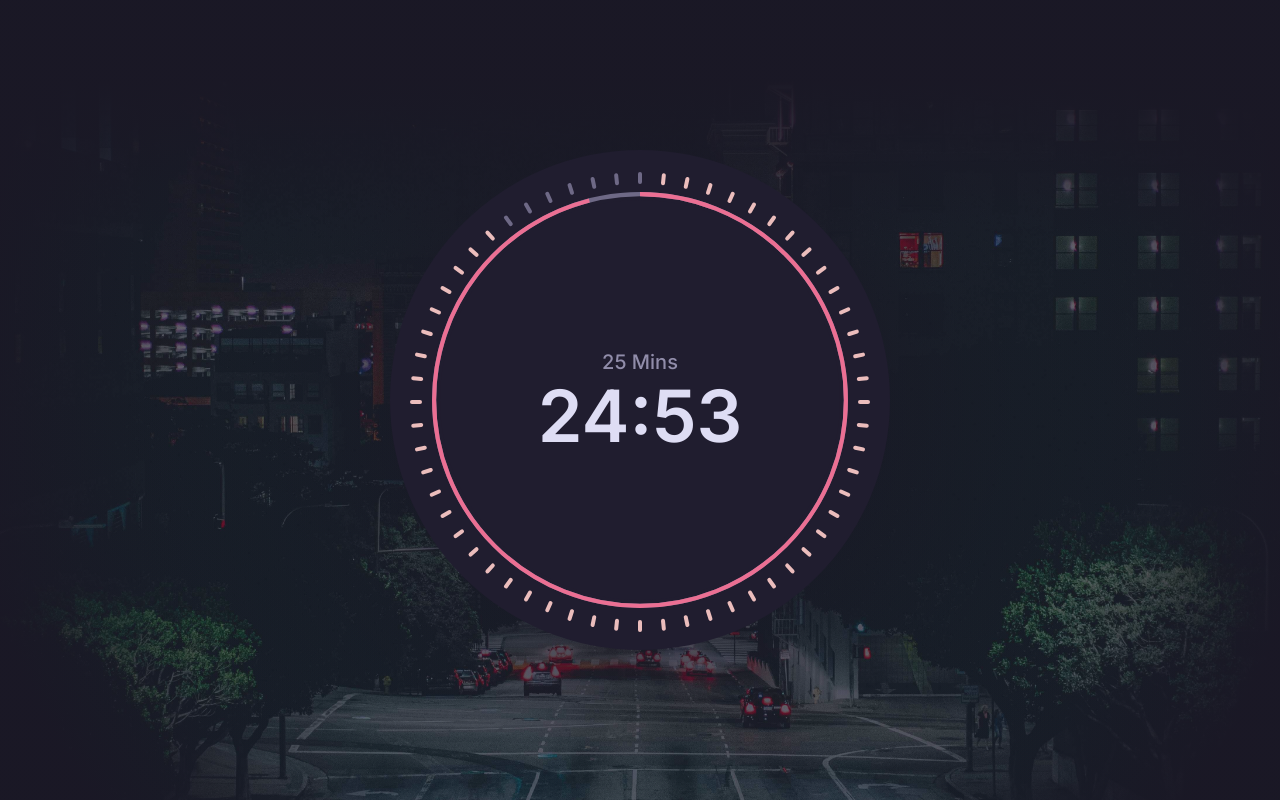
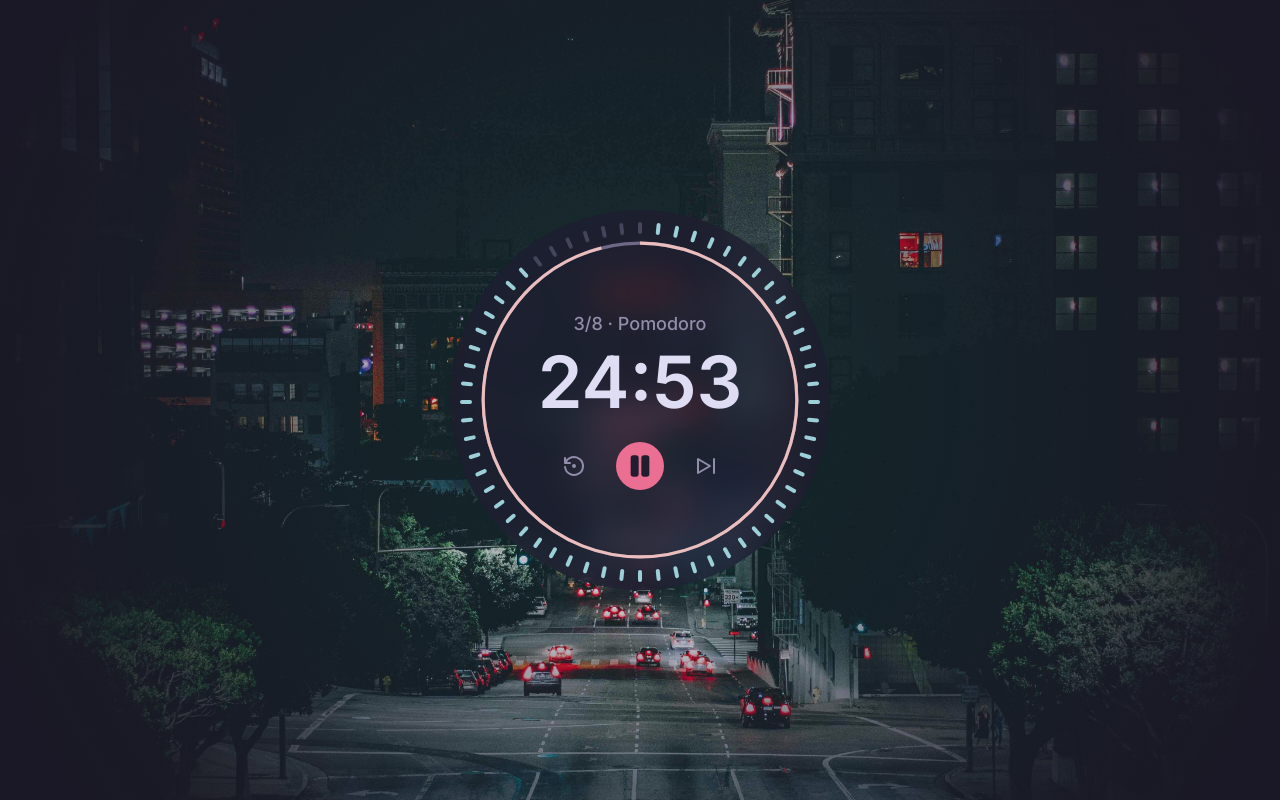
Before and after one commit to shinjith-dev/pomtick, a Next.js app: page / in a window 1280 px wide. Built offline with nearby package versions, Linux system fonts and the light colour scheme.

Commit message:
feat: add play/pause

```diff
--- a/app/globals.css
+++ b/app/globals.css
@@ -75,7 +75,7 @@
   background: transparent;
   background: radial-gradient(
     circle,
-    transparent 30%,
+    transparent 10%,
     hsl(var(--color-base)) 90%
   );
 }
@@ -84,7 +84,12 @@
   background: transparent;
   background: radial-gradient(
     circle,
-    hsl(var(--color-base)) 20%,
-    transparent 70%
+    hsl(var(--color-base)) 0%,
+    transparent 30%
   );
 }
+
+.blur-effect {
+  backdrop-filter: blur(16px) saturate(150%);
+  -webkit-backdrop-filter: blur(16px) saturate(150%);
+}
--- a/app/page.tsx
+++ b/app/page.tsx
@@ -2,18 +2,28 @@
 import Image from "next/image";
 import bg from "@/assets/images/bg.jpg";
 import { useEffect, useState } from "react";
+import {
+  IconPlayerPause,
+  IconPlayerPauseFilled,
+  IconPlayerPlayFilled,
+  IconPlayerSkipForward,
+  IconRestore,
+} from "@tabler/icons-react";
 
-const statesDuration= [25, 5, 25, 5, 25, 5, 25, 15, 25, 5, 25, 5, 25, 5, 25];
+// const statesDuration = [25, 5, 25, 5, 25, 5, 25, 15, 25, 5, 25, 5, 25, 5, 25];
 
 export default function Home() {
   const [seconds, setSeconds] = useState<number>(0);
   const [minutes, setMinutes] = useState<number>(25);
+  const [status, setStatus] = useState<"playing" | "paused">("playing");
 
   const circumference = 2 * Math.PI * 50;
   const strokeDashoffset = circumference - (minutes / 25) * circumference;
 
   useEffect(() => {
-    const intervalSec = setInterval(() => {
+    let intervalId = null;
+    if (status === "playing")
+      intervalId = setInterval(() => {
         setSeconds((prev) => {
           if (prev <= 0) {
             setMinutes((prev) => (prev === 0 ? 25 : prev - 1));
@@ -21,37 +31,41 @@
           } else return prev - 1;
         });
       }, 1000);
+    else if (intervalId) clearInterval(intervalId);
 
     return () => {
-      clearInterval(intervalSec);
+      if (intervalId) clearInterval(intervalId);
     };
-  }, []);
+  }, [status]);
 
   const padStart = (num: number) => String(num).padStart(2, "0");
 
   return (
-    <main className="bg-radial-gradient-in relative flex min-h-screen w-screen items-center justify-center text-text">
+    <main
+      className={`relative flex min-h-screen w-screen items-center justify-center text-center text-text transition-all duration-700 ${status === "paused" && "bg-base"}`}
+    >
       <Image src={bg} fill alt="bg" className="-z-10 object-cover" />
 
-      <div className="bg-radial-gradient-out absolute left-0 top-0 h-full w-full" />
+      <div className="bg-radial-gradient-in absolute left-0 top-0 h-full w-full" />
+      {/* <div className="bg-radial-gradient-out absolute left-0 top-0 h-full w-full" /> */}
 
-      <div className="absolute left-0 top-0 h-full w-full bg-gradient-to-b from-base from-[10%] via-base/20 via-[30%] to-base/10" />
+      {/* <div className="absolute left-0 top-0 h-full w-full bg-gradient-to-b from-base from-[10%] via-base/20 via-[30%] to-base/10" /> */}
 
-      <div className="absolute left-1/2 top-1/2 h-[500px] w-[500px] -translate-x-1/2 -translate-y-1/2 rounded-full bg-surface">
+      <div className="absolute left-1/2 top-1/2 h-[380px] w-[380px] -translate-x-1/2 -translate-y-1/2 rounded-full bg-surface/75 blur-effect">
         {[...new Array(60)].map((_, index) => (
           <div
             key={`second-hand-${index}`}
-            className={`absolute left-1/2 top-1/2 flex h-1 w-[230px] origin-left justify-end gap-1 rounded transition-all duration-300`}
+            className={`absolute left-1/2 top-1/2 flex h-1 w-[180px] origin-left justify-end gap-1 rounded transition-all duration-300`}
             style={{ transform: `rotate(${index * 6 - 84}deg)` }}
           >
             <div
-              className={`h-1 w-3 rounded-full transition-all duration-300 ${index < seconds || seconds === 0 ? "bg-rose" : "bg-muted"}`}
+              className={`h-1 w-3 rounded-full transition-all duration-300 ${index < seconds || seconds === 0 ? "bg-foam" : "blur-effect bg-muted/50"}`}
             />
           </div>
         ))}
       </div>
 
-      <div className="absolute left-1/2 top-1/2 h-[420px] w-[420px] -translate-x-1/2 -translate-y-1/2 rounded-full bg-surface">
+      <div className="absolute left-1/2 top-1/2 h-[320px] w-[320px] -translate-x-1/2 -translate-y-1/2 rounded-full">
         <div className="h-full w-full">
           <svg className="-rotate-90" width="100%" viewBox="0 0 102 102">
             <circle
@@ -63,7 +77,7 @@
               cy="51"
             />
             <circle
-              stroke="hsl(var(--color-love))"
+              stroke="hsl(var(--color-rose))"
               strokeWidth="1"
               strokeDasharray={circumference + " " + circumference}
               style={{ strokeDashoffset }}
@@ -75,11 +89,36 @@
           </svg>
         </div>
       </div>
-      <div className="relative flex h-[400px] w-[400px] flex-col items-center justify-center gap-1 rounded-full bg-surface">
-        <h5 className="text-xl font-medium text-subtle">25 Mins</h5>
-        <h3 className="text-7xl font-semibold">
+
+      <div className="relative flex h-[300px] w-[300px] flex-col items-center justify-center gap-2 rounded-full">
+        <h5 className="text-lg font-medium text-subtle">
+          3/8 &middot; Pomodoro
+        </h5>
+        <h3 className="w-full text-center text-7xl font-semibold">
           {padStart(minutes)}:{padStart(seconds)}
         </h3>
+
+        <div className="flex items-center justify-center gap-6 pt-4">
+          <button className="rounded-full p-1.5">
+            <IconRestore size={24} className="text-subtle" />
+          </button>
+          <button
+            className="rounded-full bg-love p-2"
+            tabIndex={1}
+            onClick={() =>
+              setStatus((prev) => (prev === "playing" ? "paused" : "playing"))
+            }
+          >
+            {status === "playing" ? (
+              <IconPlayerPauseFilled className="text-surface" size={32} />
+            ) : (
+              <IconPlayerPlayFilled className="text-surface" size={32} />
+            )}
+          </button>
+          <button className="rounded-full p-1.5">
+            <IconPlayerSkipForward size={24} className="text-subtle" />
+          </button>
+        </div>
       </div>
     </main>
   );
--- a/package.json
+++ b/package.json
@@ -9,6 +9,7 @@
     "lint": "next lint"
   },
   "dependencies": {
+    "@tabler/icons-react": "^3.5.0",
     "next": "14.2.4",
     "react": "^18",
     "react-dom": "^18"
```
Also changed, not shown: 1 other file (tests, documents, lock files or other folders). Lines whose indentation alone changed are shown as unchanged.
